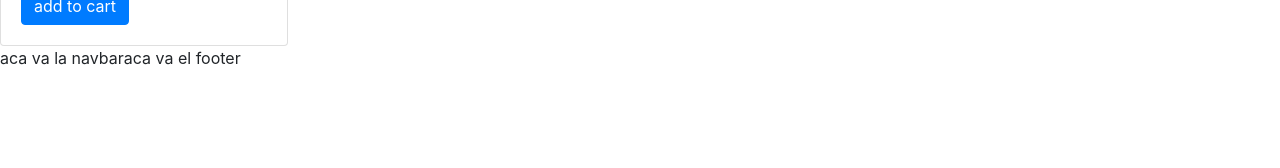
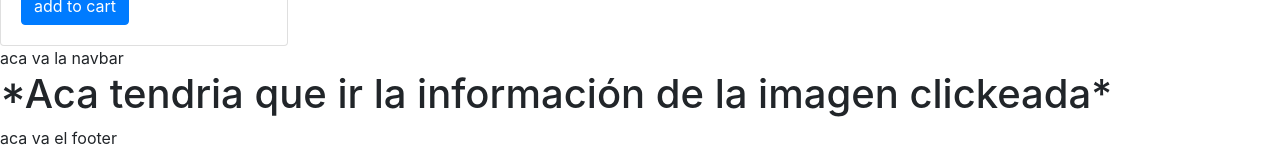
Before and after one commit to BryanCPineda/Ecommerce-ft05-Group3, a React (Create React App) app in the folder client/: page /product/1 in a window 1280 px wide. Shown: the part 493-661 px from the top of the page. Built offline with nearby package versions, Linux system fonts and the light colour scheme.

Commit message:
Cree ruta para componente Product

```diff
--- a/client/src/App.js
+++ b/client/src/App.js
@@ -3,8 +3,8 @@ import React from "react";
 import "./App.css";
 import logo from './logo.svg';
 import ProductCard2 from "./components/ProductCard2";
-
 import SearchBar from './components/SearchBar/SearchBar.jsx';
+import Product from "./components/Product"
 
 
 
@@ -21,15 +21,16 @@ function App() {
 
   return (
     <div>
-
       <SearchBar />
       <ProductCard2/>
       <Router>
         {"aca va la navbar"}
         <Switch>
           <Route exact path="/" component={HomeScreen} />
+          <Route path="/product/:id" component={Product}/>
         </Switch>
         {"aca va el footer"}
+
       </Router>
 
     </div>
--- /dev/null
+++ b/client/src/components/Product.jsx
@@ -0,0 +1,14 @@
+import React from "react";
+
+
+
+export default function Product(){
+
+    return(
+        <div>
+            <h1>*Aca tendria que ir la información de la imagen clickeada*</h1>
+
+
+        </div>
+    )
+}
--- a/client/src/components/ProductCard.jsx
+++ b/client/src/components/ProductCard.jsx
@@ -2,6 +2,7 @@ import React from "react";
 import { Card, Button } from "react-bootstrap";
 import { FiShoppingCart } from "react-icons/fi";
 import { Link } from 'react-router-dom';
+import Product from "./Product"
 import "./ProductCard.css";
 
 function ProductCard({ name, description, price, stock, image, id }) {
@@ -14,7 +15,9 @@ function ProductCard({ name, description, price, stock, image, id }) {
         <Card.Body>
           <Link to={`/product/${id}`}>
           <div className="d-flex justify-content-around mt-2 mb-3">
-            <Card.Title>{name}</Card.Title>
+            <Card.Title>
+              {name}
+            </Card.Title>
           </div>
           <Card.Text className="border-solid">{description}</Card.Text>
           </Link>
```
Also changed, not shown: client/src/components/Product.css (added).
